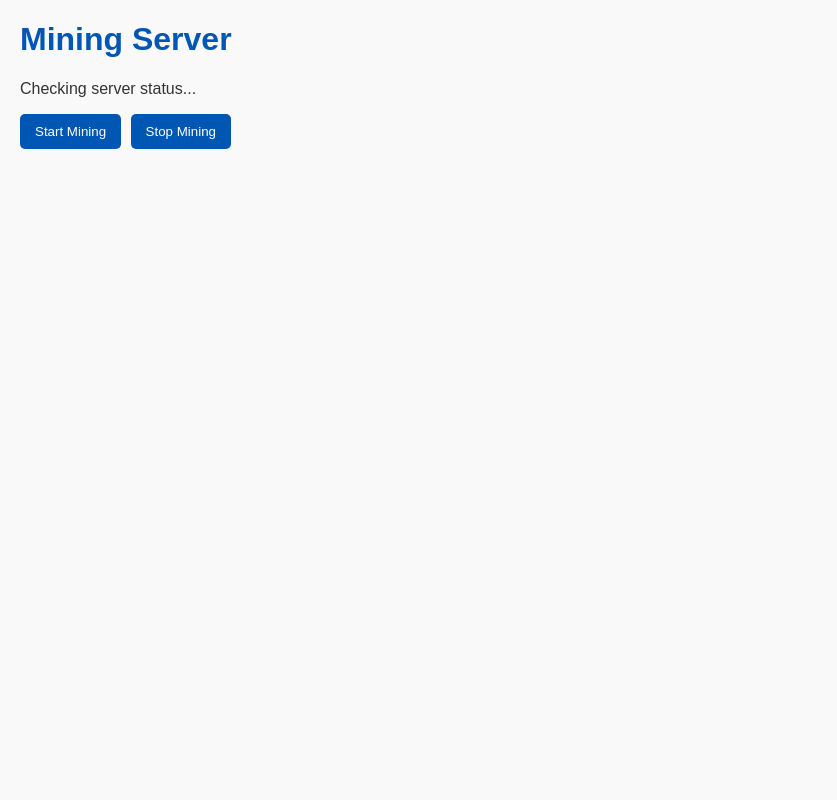
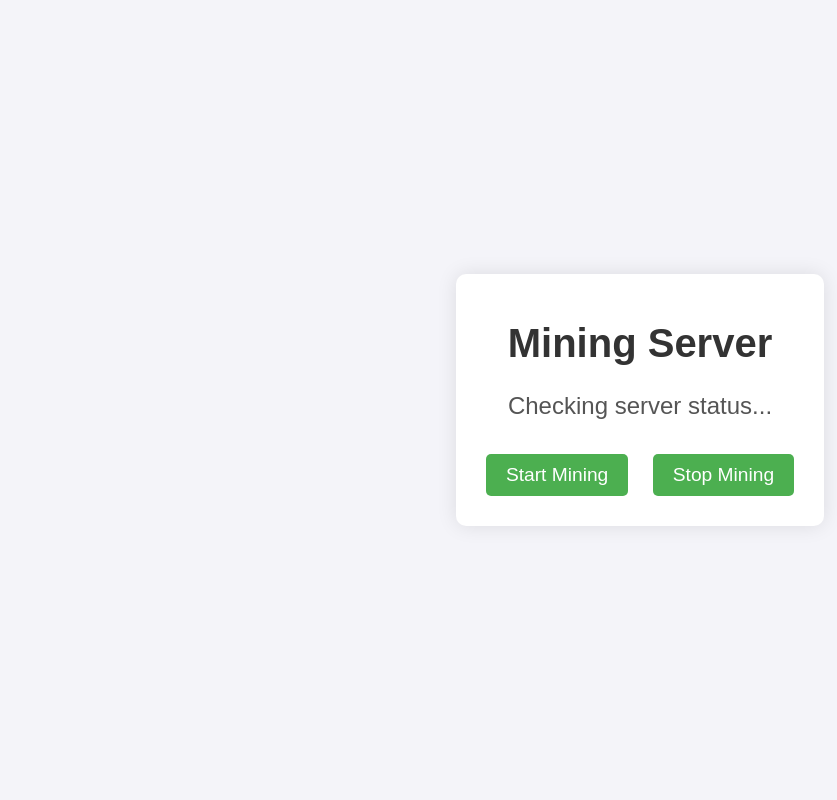
Before and after one commit to Fares-123/Manga.translator.tool, a Flask app: template templates/index.html in a window 1280 px wide. Shown: the whole page, without its empty margins (0-837 px from the left). Run offline with Flask 2, Linux system fonts and the light colour scheme; the template is opened without the code that fills it, so the values that code supplies are empty.

Commit message:
Update styles.css

```diff
--- a/static/css/styles.css
+++ b/static/css/styles.css
@@ -1,39 +1,44 @@
 body {
     font-family: Arial, sans-serif;
-    margin: 20px;
-    padding: 0;
-    background-color: #f9f9f9;
+    background-color: #f4f4f9;
+    display: flex;
+    justify-content: center;
+    align-items: center;
+    height: 100vh;
+    margin: 0;
+}
+
+.container {
+    text-align: center;
+    padding: 20px;
+    background-color: white;
+    border-radius: 10px;
+    box-shadow: 0px 0px 20px rgba(0, 0, 0, 0.1);
+}
+
+h1 {
+    font-size: 2.5em;
     color: #333;
 }
 
-h1 {
-    color: #0056b3;
-}
-
-input {
-    padding: 10px;
-    margin-right: 10px;
-    border: 1px solid #ccc;
-    border-radius: 5px;
-}
-
 button {
-    padding: 10px 15px;
-    margin-right: 5px;
-    background-color: #0056b3;
-    color: white;
+    padding: 10px 20px;
+    font-size: 1.2em;
+    margin: 10px;
     border: none;
     border-radius: 5px;
+    background-color: #4CAF50;
+    color: white;
     cursor: pointer;
+    transition: background-color 0.3s;
 }
 
 button:hover {
-    background-color: #003d80;
+    background-color: #45a049;
 }
 
-pre {
-    background-color: #eaeaea;
-    padding: 10px;
-    border-radius: 5px;
-    overflow-x: auto;
+#status-message {
+    font-size: 1.5em;
+    color: #555;
+    margin-top: 20px;
 }
```
